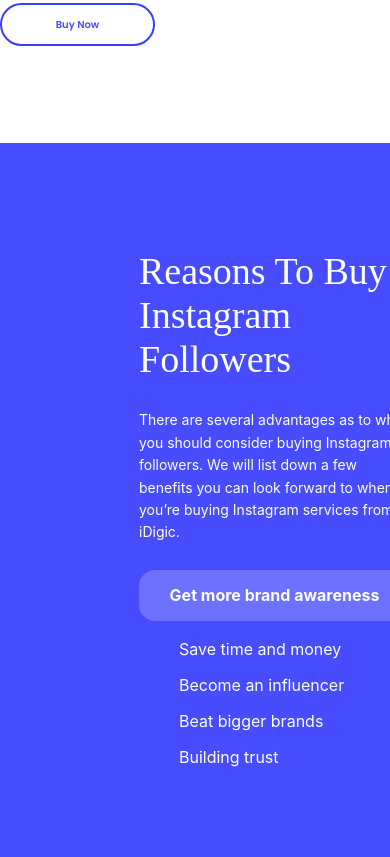
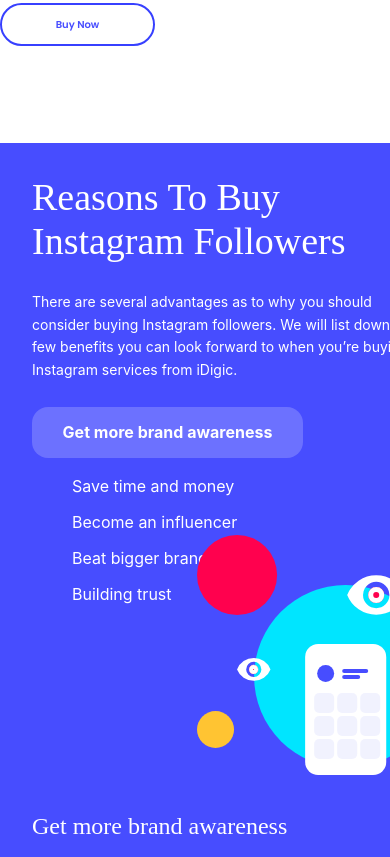
Before and after one commit to AgkTF/Folo-website, a website: page index.html in a window 390 px wide. Shown: the part 2460-3317 px from the top of the page. Drawn offline with Linux system fonts and the light colour scheme; a web font is replaced by a local one.

Commit message:
Responsive reasons  section

```diff
--- a/style.scss
+++ b/style.scss
@@ -315,9 +315,6 @@ main {
     }
   }
   .reasons__right {
-    // .right__illust {
-    //   margin-top: 65px;
-    // }
     margin-top: -40px;
 
     .right__title {
@@ -449,6 +446,28 @@ main {
     margin: 0 auto;
   }
 
+  .reasons {
+    display: flex;
+    flex-direction: column;
+    padding: 2rem;
+
+    .left__pattern {
+      display: none;
+    }
+
+    .reasons__right {
+      .right__illust {
+        position: relative;
+        left: 165px;
+        bottom: 50px;
+      }
+
+      .right__content {
+        margin-top: -40px;
+      }
+    }
+  }
+
   .idigic--desktop {
     display: none;
   }
```
Also changed, not shown: index.html (+1 -5 lines), css/style.css.
